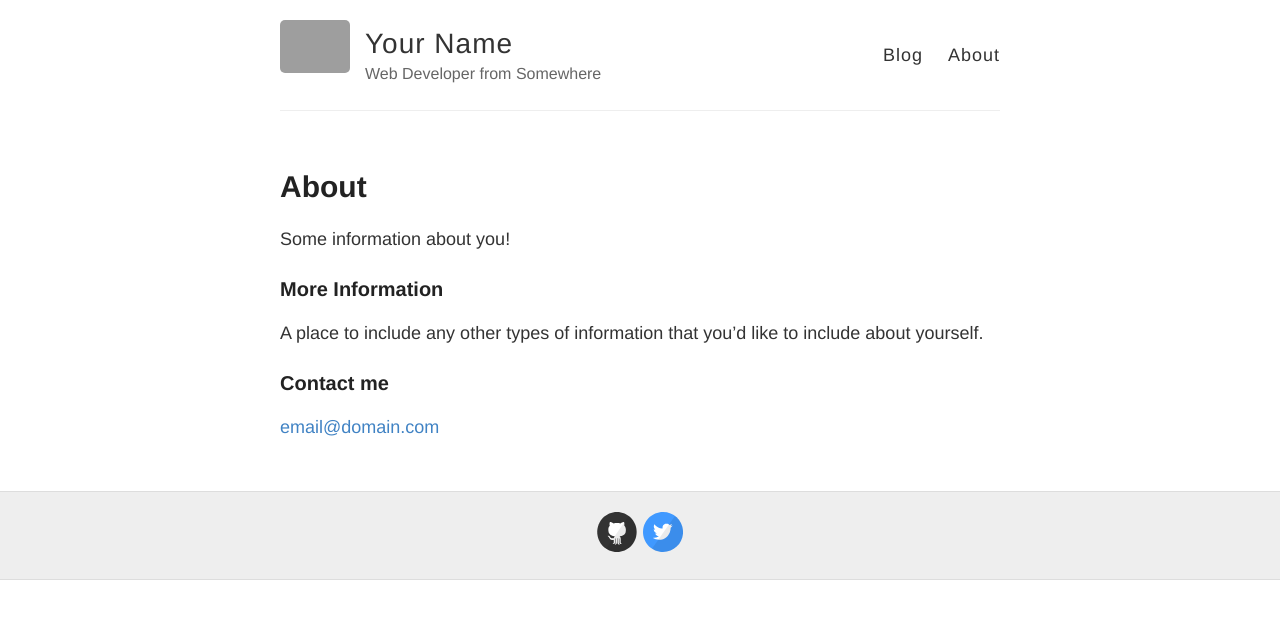
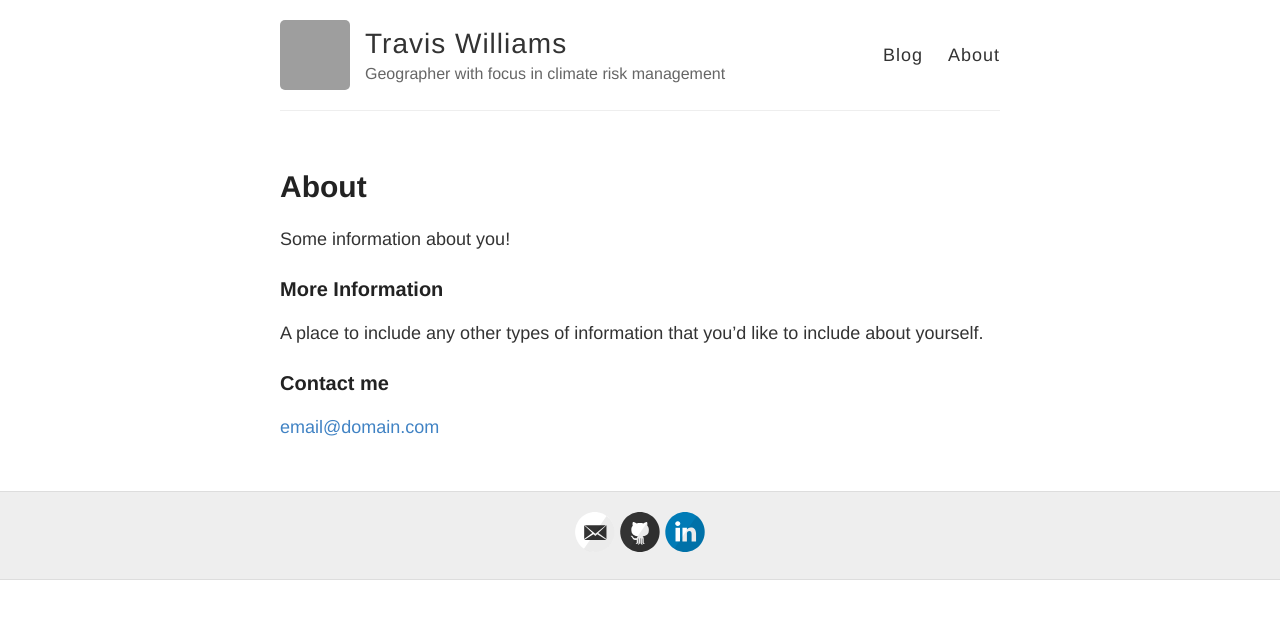
Before and after one commit to WilliamsTravis/WilliamsTravis.github.io, a Jekyll site: the page built from about.md, in a window 1280 px wide. Shown: the top 619 px of the page. Built offline with Jekyll 4.4.1, drawn with Linux system fonts in a browser that asks for light colours; grey boxes are pictures that could not be loaded.

Commit message:
Update _config.yml

```diff
--- a/_config.yml
+++ b/_config.yml
@@ -3,14 +3,13 @@
 #
 
 # Name of your site (displayed in the header)
-name: Your Name
+name: Travis Williams
 
 # Short bio or description (displayed in the header)
-description: Web Developer from Somewhere
+description: Geographer with focus in climate risk management
 
 # URL of your avatar or profile pic (you could use your GitHub profile pic)
-avatar: https://raw.githubusercontent.com/barryclark/jekyll-now/master/images/jekyll-logo.png
-
+avatar: https://avatars0.githubusercontent.com/u/21287088?s=400&u=9d7ce57560b1187c35d673a9150537a9f5ac5c20&v=4
 #
 # Flags below are optional
 #
@@ -18,15 +17,15 @@ avatar: https://raw.githubusercontent.com/barryclark/jekyll-now/master/images/je
 # Includes an icon in the footer for each username you enter
 footer-links:
   dribbble:
-  email:
+  email: Travis.Williams@colorado.edu
   facebook:
   flickr:
-  github: barryclark/jekyll-now
+  github: WilliamsTravis
   instagram:
-  linkedin:
+  linkedin: www.linkedin.com/in/TravisMWilliams
   pinterest:
   rss: # just type anything here for a working RSS icon
-  twitter: jekyllrb
+  twitter:
   stackoverflow: # your stackoverflow profile, e.g. "users/50476/bart-kiers"
   youtube: # channel/<your_long_string> or user/<user-name>
   googleplus: # anything in your profile username that comes after plus.google.com/
```
